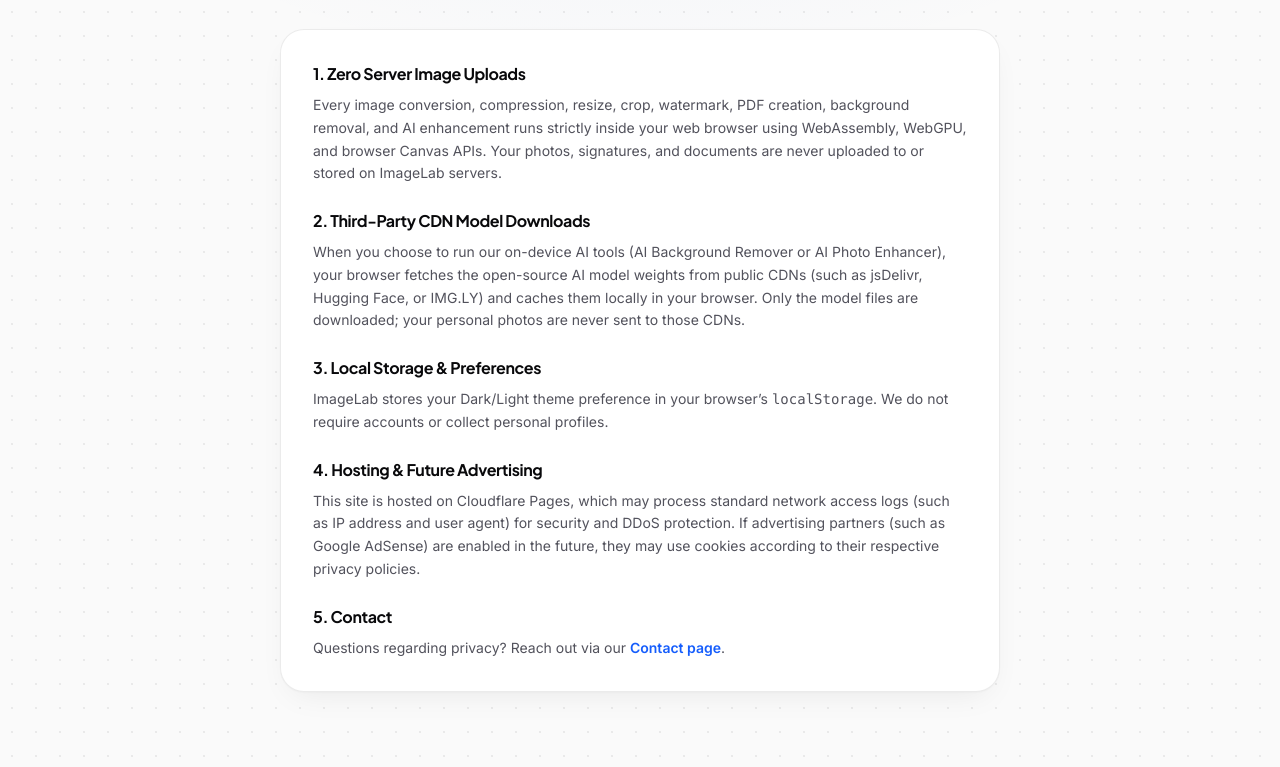
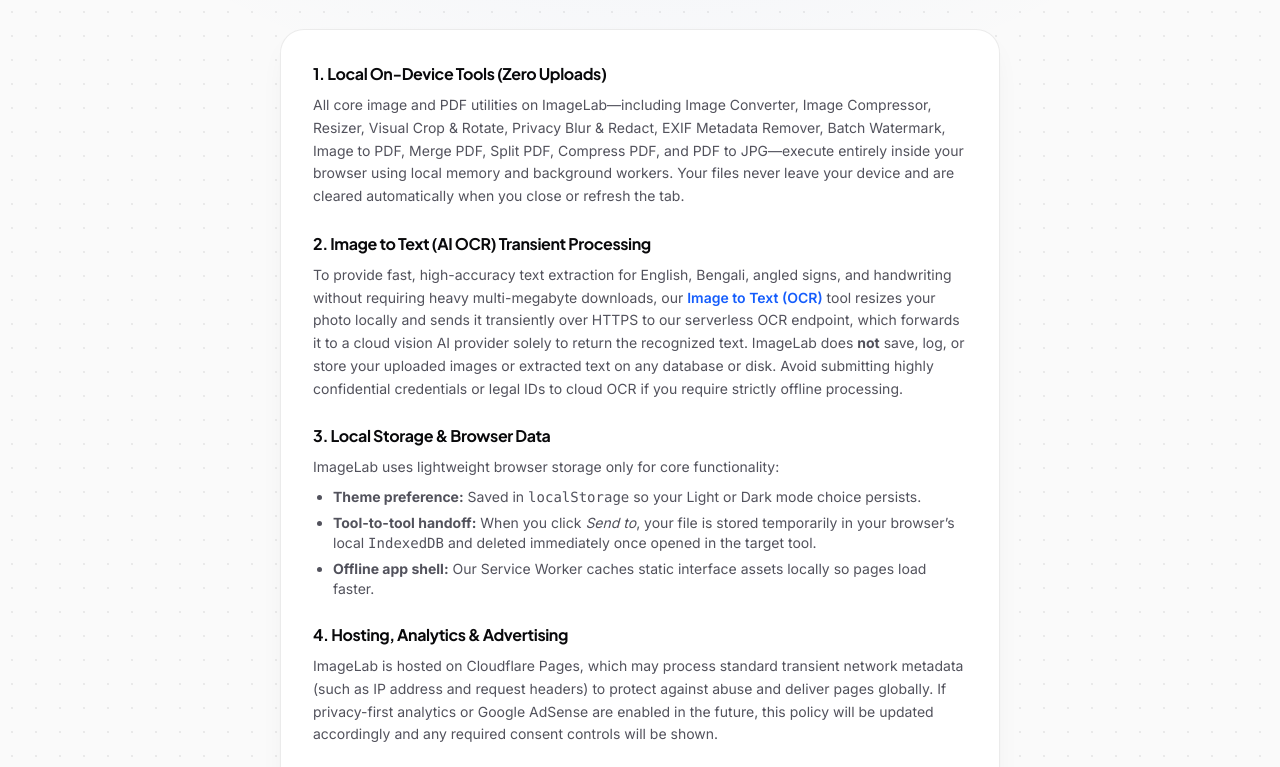
Before and after one commit to thethirdclasseditor-ship-it/imagelab-free, an Astro site: page /privacy in a window 1280 px wide. Shown: the part 192-959 px from the top of the page. Built offline with nearby package versions, Linux system fonts and the light colour scheme; Astro itself is replaced by a stand-in of ours.

Commit message:
Update privacy.astro

```diff
--- a/src/pages/privacy.astro
+++ b/src/pages/privacy.astro
@@ -3,59 +3,71 @@ import Layout from '../layouts/Layout.astro';
 ---
 
 <Layout
-  title="Privacy Policy | ImageLab"
-  description="How ImageLab protects your privacy through 100% local browser processing with zero server image uploads."
+  title="Privacy Policy & Data Handling | ImageLab"
+  description="Read how ImageLab protects your files: 100% local on-device processing for core image & PDF tools, plus zero-storage transient encrypted processing for AI OCR."
 >
-  <article class="max-w-3xl mx-auto px-4 sm:px-6 py-12 space-y-8 animate-fade-up">
+  <article class="max-w-3xl mx-auto px-4 sm:px-6 pb-14 space-y-8 animate-fade-up">
     <header>
-      <p class="text-xs font-semibold uppercase tracking-wider text-zinc-400 mb-2">Legal</p>
-      <h1 class="text-3xl sm:text-4xl font-extrabold text-zinc-950">Privacy Policy</h1>
-      <p class="text-xs text-zinc-500 mt-2">Last updated: November 2026</p>
+      <p class="text-xs font-semibold uppercase tracking-wider text-zinc-400 mb-2">Privacy</p>
+      <h1 class="text-3xl sm:text-4xl font-extrabold text-zinc-950">
+        Privacy Policy &amp; Data Handling
+      </h1>
+      <p class="text-xs text-zinc-500 mt-2">Last updated: November 22, 2026</p>
     </header>
 
     <div class="studio-card rounded-3xl p-6 sm:p-8 space-y-6 text-sm text-zinc-600 leading-relaxed">
       <section class="space-y-2">
-        <h2 class="text-base font-bold text-zinc-950">1. Zero Server Image Uploads</h2>
+        <h2 class="text-base font-bold text-zinc-950">1. Local On-Device Tools (Zero Uploads)</h2>
         <p>
-          Every image conversion, compression, resize, crop, watermark, PDF creation, background
-          removal, and AI enhancement runs strictly inside your web browser using WebAssembly,
-          WebGPU, and browser Canvas APIs. Your photos, signatures, and documents are never
-          uploaded to or stored on ImageLab servers.
+          All core image and PDF utilities on ImageLab—including Image Converter, Image Compressor,
+          Resizer, Visual Crop &amp; Rotate, Privacy Blur &amp; Redact, EXIF Metadata Remover, Batch
+          Watermark, Image to PDF, Merge PDF, Split PDF, Compress PDF, and PDF to JPG—execute
+          entirely inside your browser using local memory and background workers. Your files never
+          leave your device and are cleared automatically when you close or refresh the tab.
         </p>
       </section>
 
       <section class="space-y-2">
-        <h2 class="text-base font-bold text-zinc-950">2. Third-Party CDN Model Downloads</h2>
+        <h2 class="text-base font-bold text-zinc-950">2. Image to Text (AI OCR) Transient Processing</h2>
         <p>
-          When you choose to run our on-device AI tools (AI Background Remover or AI Photo
-          Enhancer), your browser fetches the open-source AI model weights from public CDNs
-          (such as jsDelivr, Hugging Face, or IMG.LY) and caches them locally in your browser.
-          Only the model files are downloaded; your personal photos are never sent to those CDNs.
+          To provide fast, high-accuracy text extraction for English, Bengali, angled signs, and
+          handwriting without requiring heavy multi-megabyte downloads, our{' '}
+          <a href="/image-to-text" class="text-blue-600 font-semibold hover:underline">Image to Text (OCR)</a>{' '}
+          tool resizes your photo locally and sends it transiently over HTTPS to our serverless OCR
+          endpoint, which forwards it to a cloud vision AI provider solely to return the recognized
+          text. ImageLab does <strong>not</strong> save, log, or store your uploaded images or
+          extracted text on any database or disk. Avoid submitting highly confidential credentials
+          or legal IDs to cloud OCR if you require strictly offline processing.
         </p>
       </section>
 
       <section class="space-y-2">
-        <h2 class="text-base font-bold text-zinc-950">3. Local Storage & Preferences</h2>
+        <h2 class="text-base font-bold text-zinc-950">3. Local Storage &amp; Browser Data</h2>
         <p>
-          ImageLab stores your Dark/Light theme preference in your browser’s
-          <code>localStorage</code>. We do not require accounts or collect personal profiles.
+          ImageLab uses lightweight browser storage only for core functionality:
         </p>
+        <ul class="list-disc pl-5 space-y-1.5 text-xs sm:text-sm">
+          <li><strong>Theme preference:</strong> Saved in <code>localStorage</code> so your Light or Dark mode choice persists.</li>
+          <li><strong>Tool-to-tool handoff:</strong> When you click <em>Send to</em>, your file is stored temporarily in your browser’s local <code>IndexedDB</code> and deleted immediately once opened in the target tool.</li>
+          <li><strong>Offline app shell:</strong> Our Service Worker caches static interface assets locally so pages load faster.</li>
+        </ul>
       </section>
 
       <section class="space-y-2">
-        <h2 class="text-base font-bold text-zinc-950">4. Hosting & Future Advertising</h2>
+        <h2 class="text-base font-bold text-zinc-950">4. Hosting, Analytics &amp; Advertising</h2>
         <p>
-          This site is hosted on Cloudflare Pages, which may process standard network access logs
-          (such as IP address and user agent) for security and DDoS protection. If advertising
-          partners (such as Google AdSense) are enabled in the future, they may use cookies
-          according to their respective privacy policies.
+          ImageLab is hosted on Cloudflare Pages, which may process standard transient network
+          metadata (such as IP address and request headers) to protect against abuse and deliver
+          pages globally. If privacy-first analytics or Google AdSense are enabled in the future,
+          this policy will be updated accordingly and any required consent controls will be shown.
         </p>
       </section>
 
       <section class="space-y-2">
         <h2 class="text-base font-bold text-zinc-950">5. Contact</h2>
         <p>
-          Questions regarding privacy? Reach out via our <a href="/contact" class="text-blue-600 font-semibold hover:underline">Contact page</a>.
+          Questions or privacy inquiries? Reach out anytime via our{' '}
+          <a href="/contact" class="text-blue-600 font-semibold hover:underline">Contact page</a>.
         </p>
       </section>
     </div>
```
